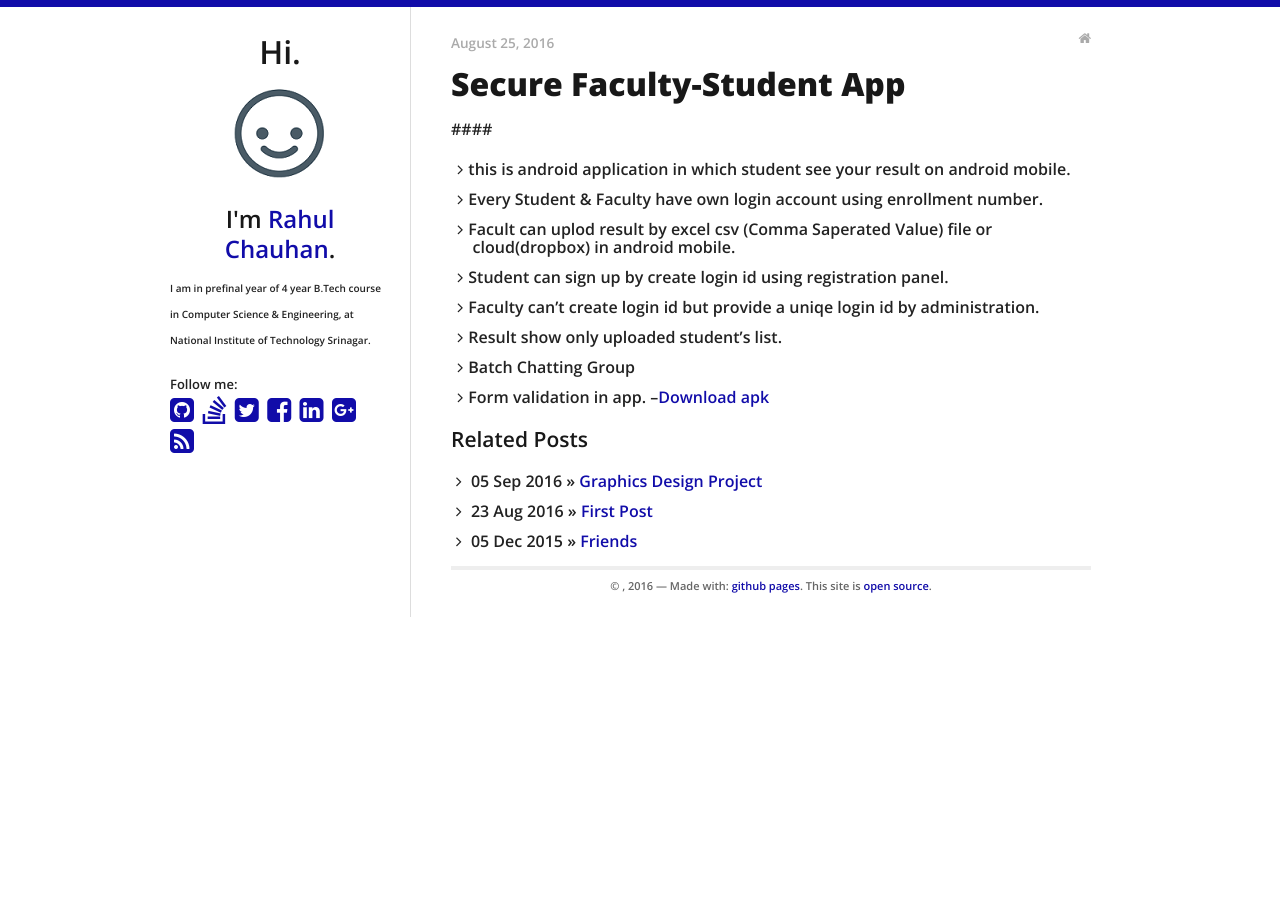
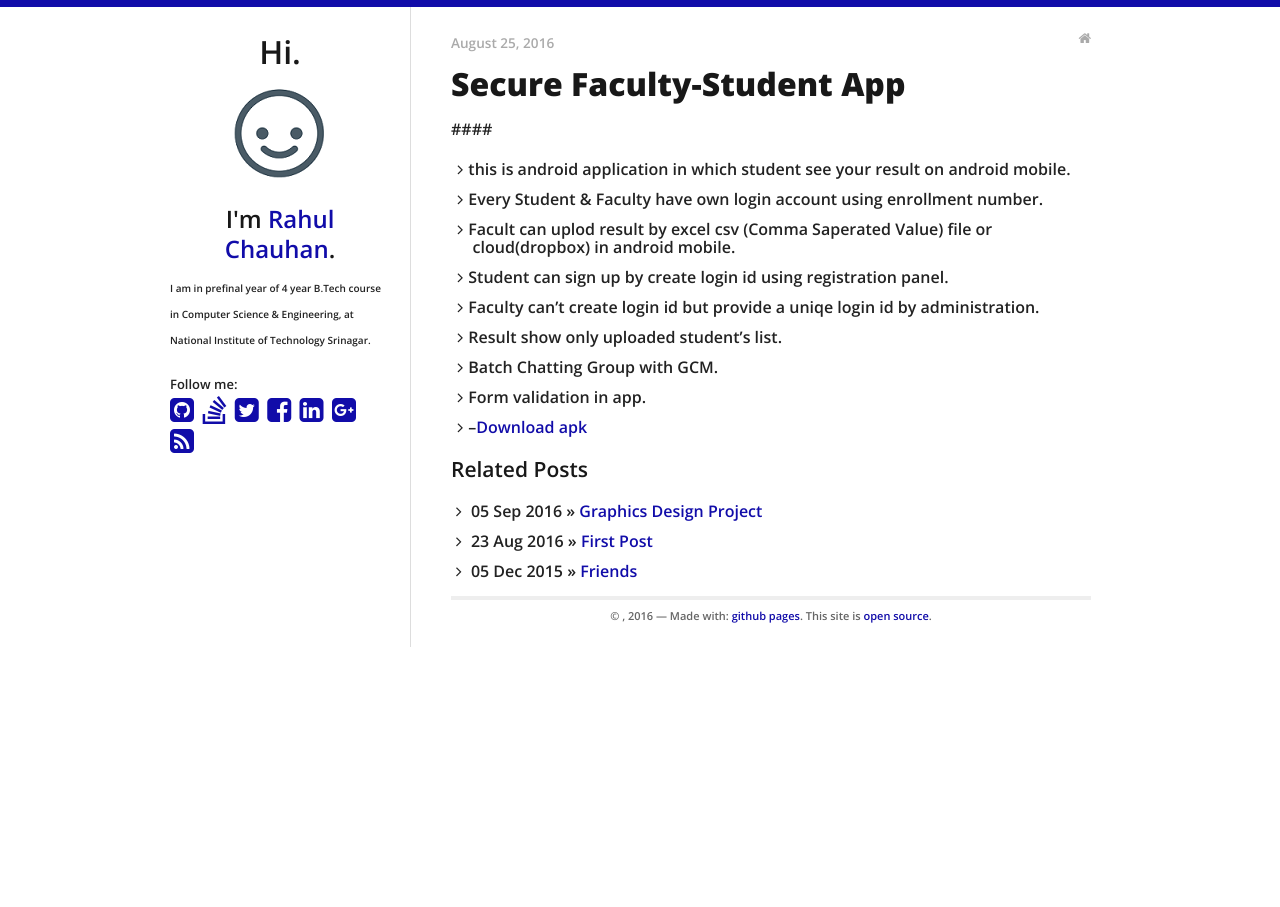
Before and after one commit to rahulworld/rahulworld.github.io, a Jekyll site: the page built from _posts/2016-08-25-faculty-student-secure-result-portal-by-csv-file.md, in a window 1280 px wide. Built offline with Jekyll 4.4.1, drawn with Linux system fonts in a browser that asks for light colours; nearby versions of some CDN libraries.

Commit message:
faculty student

```diff
--- a/_posts/2016-08-25-faculty-student-secure-result-portal-by-csv-file.md
+++ b/_posts/2016-08-25-faculty-student-secure-result-portal-by-csv-file.md
@@ -11,6 +11,7 @@ tags: [meta, web]
 - Student can sign up by create login id using registration panel.
 - Faculty can't create login id but provide a uniqe login id by administration.
 - Result show only uploaded student's list.
-- Batch Chatting Group
+- Batch Chatting Group with GCM.
 - Form validation in app.
+-
 --[Download apk](https://www.dropbox.com/s/phpgnzdm46nnui0/com.share.sharaz.share.apk?dl=0)
```
